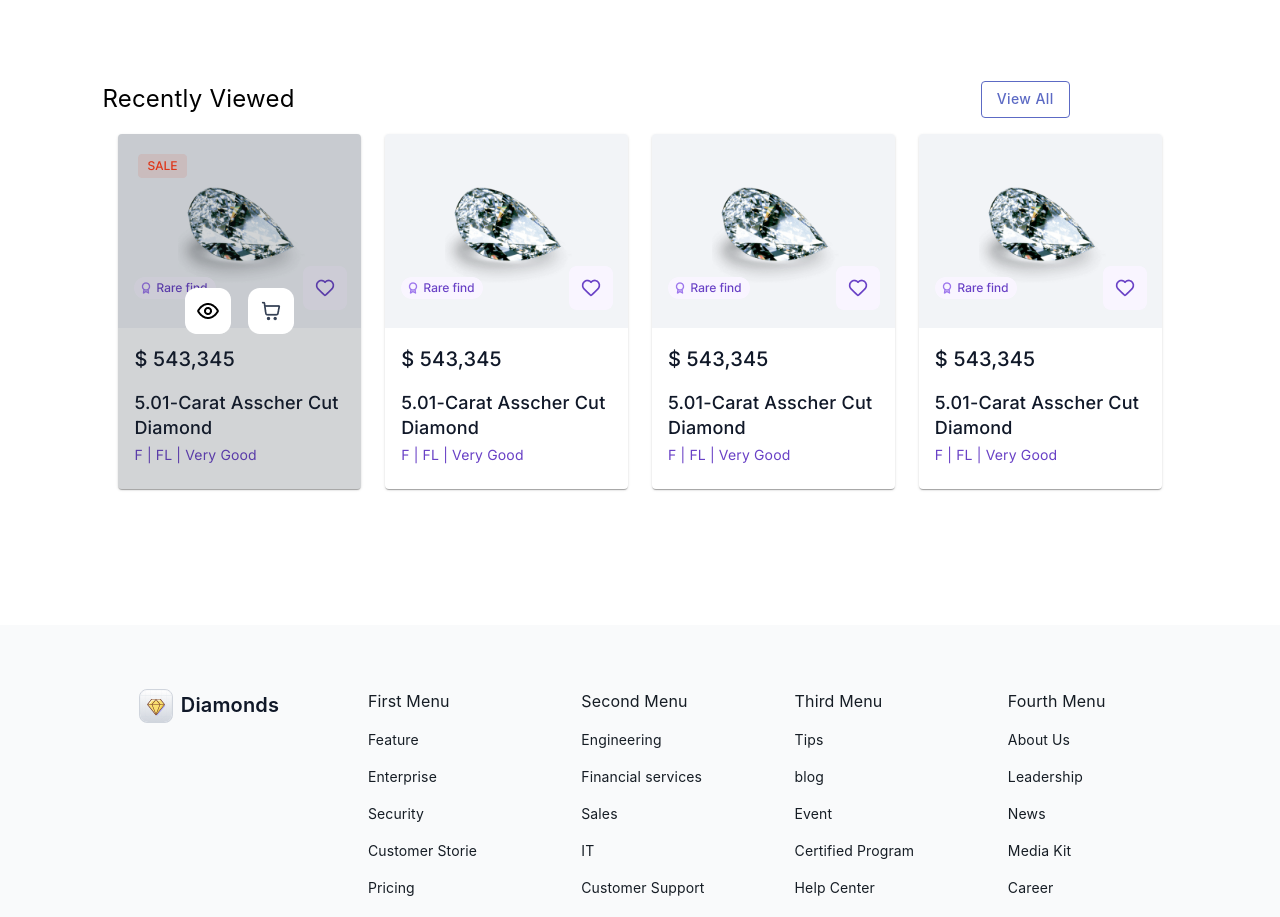
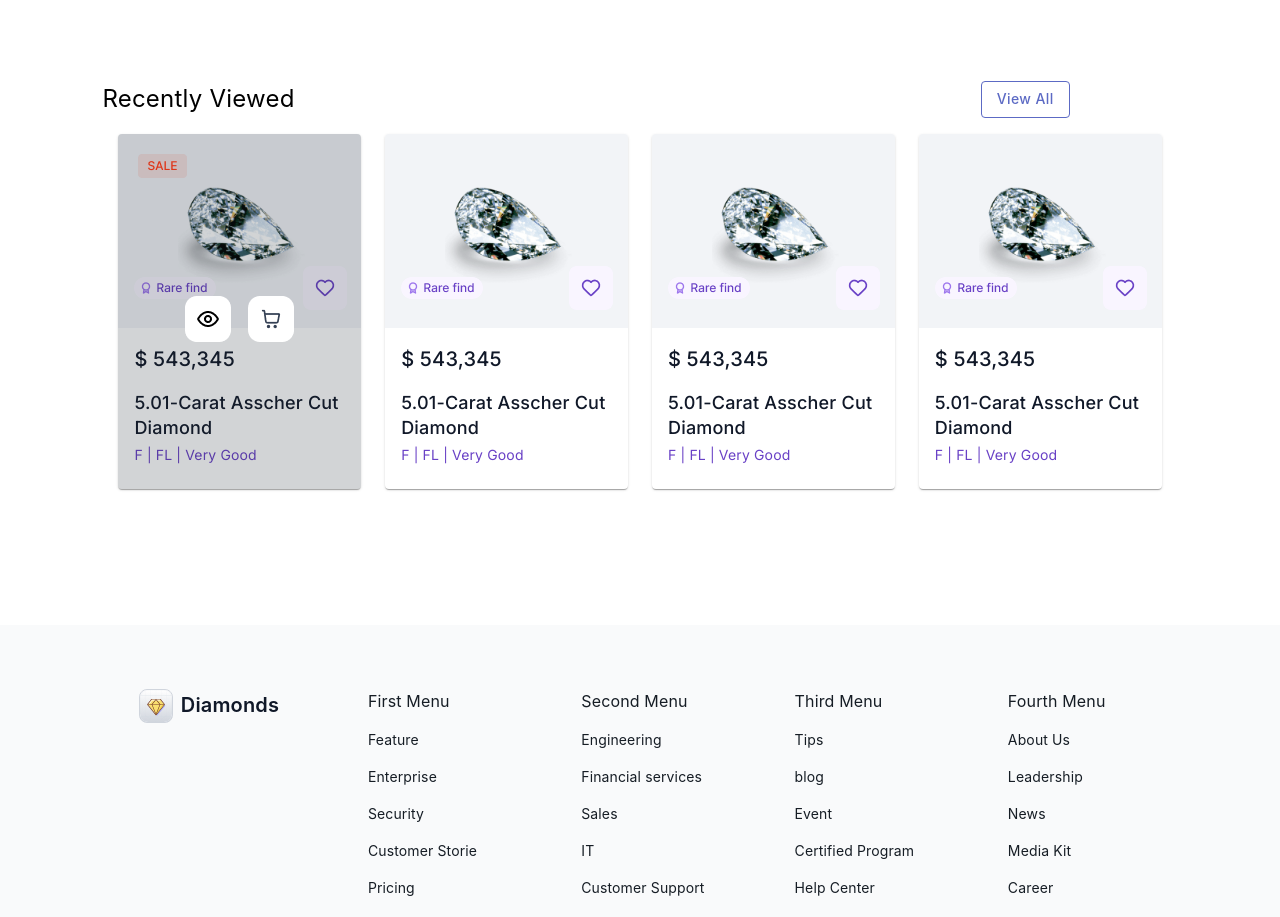
Before and after one commit to binyaalex/diamonds, a React (Create React App) app: page /productdetails in a window 1280 px wide. Shown: the part 1260-2177 px from the top of the page. Built offline with nearby package versions, Linux system fonts and the light colour scheme.

Commit message:
sales icons not cover rare icone

```diff
--- a/src/components/cardList/Card.js
+++ b/src/components/cardList/Card.js
@@ -69,6 +69,7 @@ export default function RecipeReviewCard({ img, product }) {
             backgroundColor: 'rgb(33,43,54, 0.2)',
             display: 'flex',
             justifyContent: 'center',
+            paddingTop: 1,
           }}
         >
           <IconButton aria-label="" className={styles.saleIcon}>
```
Lines whose indentation alone changed are shown as unchanged.
